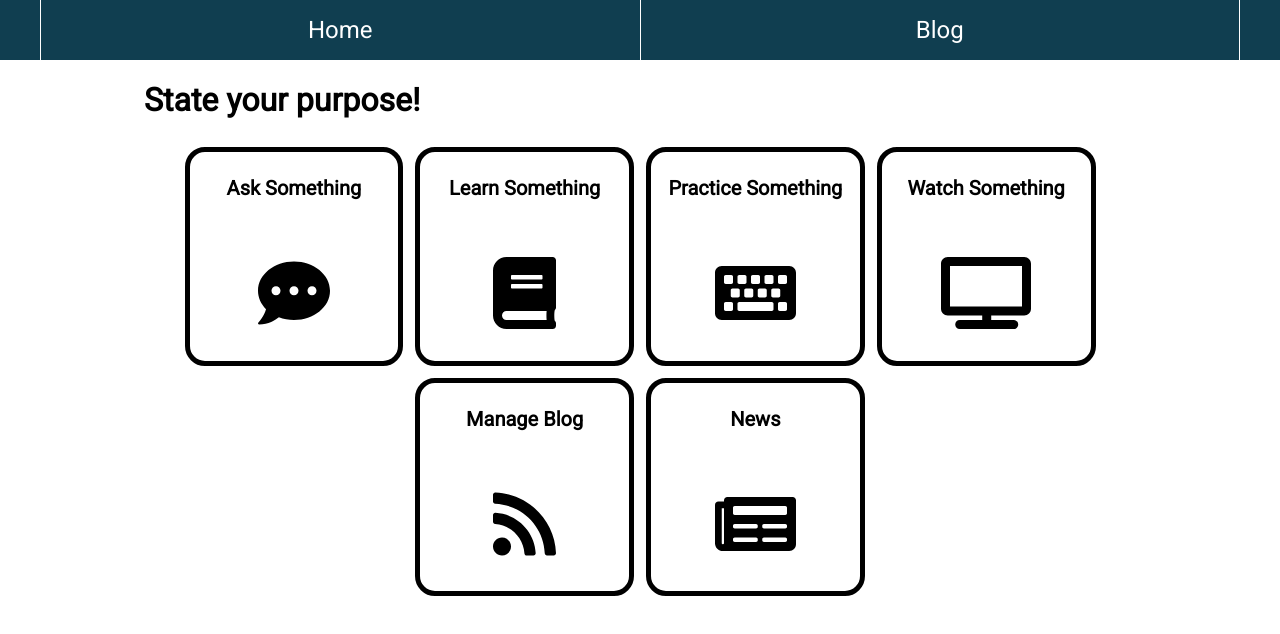
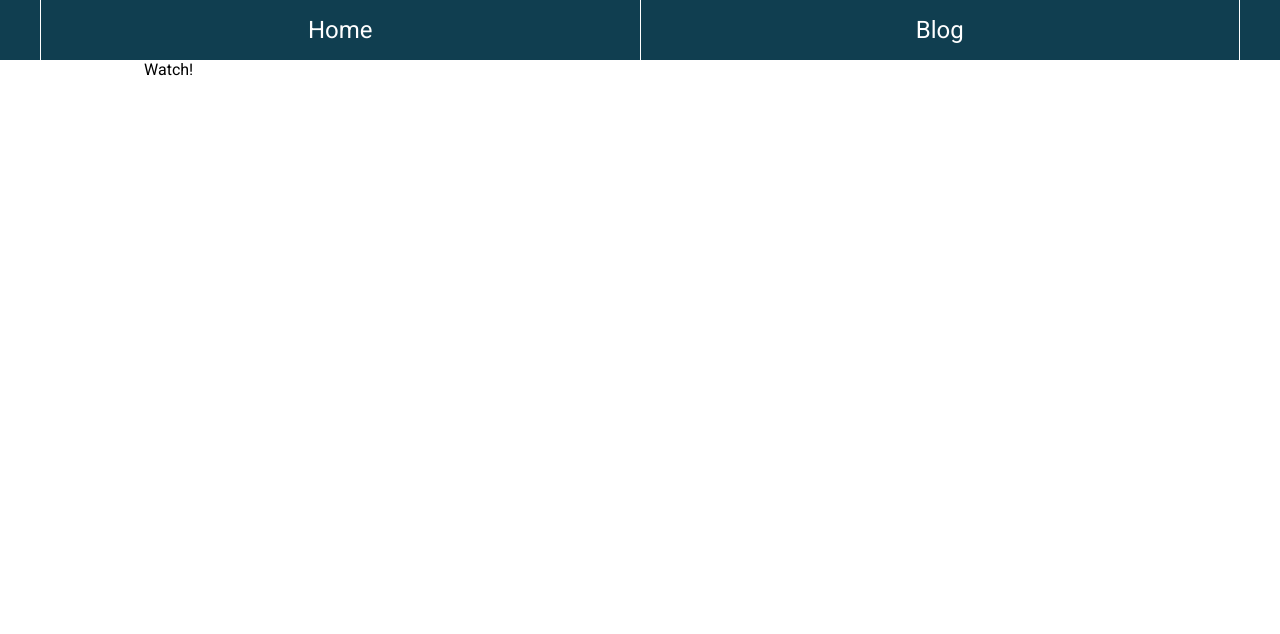
Before and after one commit to JGriffCS/personal-website, a React app: page /admin/watch in a window 1280 px wide. Shown: the top 634 px of the page. Built offline with nearby package versions, Linux system fonts and the light colour scheme.

Commit message:
Start nested routing with test

```diff
--- a/package.json
+++ b/package.json
@@ -19,8 +19,8 @@
   "dependencies": {
     "axios": "^0.18.0",
     "express": "^4.16.2",
-    "react": "^16.2.0",
-    "react-dom": "^16.2.0",
+    "react": "^16.3.1",
+    "react-dom": "^16.3.1",
     "react-redux": "^5.0.7",
     "react-router-dom": "^4.2.2",
     "redux": "^3.7.2",
--- a/src/client/app/App.Styles.scss
+++ b/src/client/app/App.Styles.scss
@@ -15,3 +15,8 @@ body {
 hr {
   border-width: 1px 0 0;
 }
+
+a:-webkit-any-link {
+  color: black;
+  text-decoration: none;
+}
--- a/src/client/app/admin/admin.container.jsx
+++ b/src/client/app/admin/admin.container.jsx
@@ -1,8 +1,13 @@
 import React from 'react';
+import { Route } from 'react-router-dom';
+
+import AdminDashboard from './dashboard/dashboard.component';
+import WatchSomething from './watch/watch.component';
 
 class Admin extends React.Component {
   constructor (props, state) {
     super(props, state);
+    console.log(props);
 
     // TODO: Obviously these need better names. Also they should come from redux or an api call
     this.state = {
@@ -24,45 +29,8 @@ class Admin extends React.Component {
     // Swap out components based on click with a breadcrumb to get back to main selections
     return (
       <div className="admin-container">
-        <h1>State your purpose!</h1>
-        <div className="category-options">
-          <div className="category">
-            <div className="title">Ask Something</div>
-            <div className="visual">
-              <i className="fas fa-comment-dots"></i>
-            </div>
-          </div>
-          <div className="category">
-            <div className="title">Learn Something</div>
-            <div className="visual">
-              <i className="fas fa-book"></i>
-            </div>
-          </div>
-          <div className="category">
-            <div className="title">Practice Something</div>
-            <div className="visual">
-              <i className="fas fa-keyboard"></i>
-            </div>
-          </div>
-          <div className="category">
-            <div className="title">Watch Something</div>
-            <div className="visual">
-              <i className="fas fa-tv"></i>
-            </div>
-          </div>
-          <div className="category">
-            <div className="title">Manage Blog</div>
-            <div className="visual">
-              <i className="fas fa-rss"></i>
-            </div>
-          </div>
-          <div className="category">
-            <div className="title">News</div>
-            <div className="visual">
-              <i className="fas fa-newspaper"></i>
-            </div>
-          </div>
-        </div>
+        <Route exact path={this.props.match.path} component={AdminDashboard} />
+        <Route path={`${this.props.match.path}/watch`} component={WatchSomething} />
       </div>
     );
   }
--- /dev/null
+++ b/src/client/app/admin/dashboard/dashboard.component.jsx
@@ -0,0 +1,63 @@
+import React from 'react';
+import { Link } from 'react-router-dom';
+
+class AdminDashboard extends React.Component {
+  constructor (props) {
+    super(props);
+
+    // TODO: Obviously these need better names. Also they should come from redux or an api call
+    this.state = {
+
+    };
+  }
+
+  render () {
+    return (
+      <React.Fragment>
+        <h1>State your purpose!</h1>
+        <div className="category-options">
+          <div className="category">
+            <div className="title">Ask Something</div>
+            <div className="visual">
+              <i className="fas fa-comment-dots"></i>
+            </div>
+          </div>
+          <div className="category">
+            <div className="title">Learn Something</div>
+            <div className="visual">
+              <i className="fas fa-book"></i>
+            </div>
+          </div>
+          <div className="category">
+            <div className="title">Practice Something</div>
+            <div className="visual">
+              <i className="fas fa-keyboard"></i>
+            </div>
+          </div>
+          <Link to={`${this.props.match.url}/watch`}>
+            <div className="category">
+              <div className="title">Watch Something</div>
+              <div className="visual">
+                <i className="fas fa-tv"></i>
+              </div>
+            </div>
+          </Link>
+          <div className="category">
+            <div className="title">Manage Blog</div>
+            <div className="visual">
+              <i className="fas fa-rss"></i>
+            </div>
+          </div>
+          <div className="category">
+            <div className="title">News</div>
+            <div className="visual">
+              <i className="fas fa-newspaper"></i>
+            </div>
+          </div>
+        </div>
+      </React.Fragment>
+    )
+  }
+}
+
+export default AdminDashboard;
--- a/src/client/app/admin/watch/watch.component.jsx
+++ b/src/client/app/admin/watch/watch.component.jsx
@@ -5,7 +5,7 @@ class Watch extends React.Component {
   render () {
     return (
       <div>
-
+        Watch!
       </div>
     );
   }
--- a/src/client/app/components/Header/header.styles.scss
+++ b/src/client/app/components/Header/header.styles.scss
@@ -1,7 +1,6 @@
 .header {
   background-color: #103E50;
   height: 60px;
-}
 
   .header-content {
     max-width: 1200px;
@@ -26,3 +25,4 @@
       font-size: 24px;
     }
   }
+}
```
Lines whose indentation alone changed are shown as unchanged.
